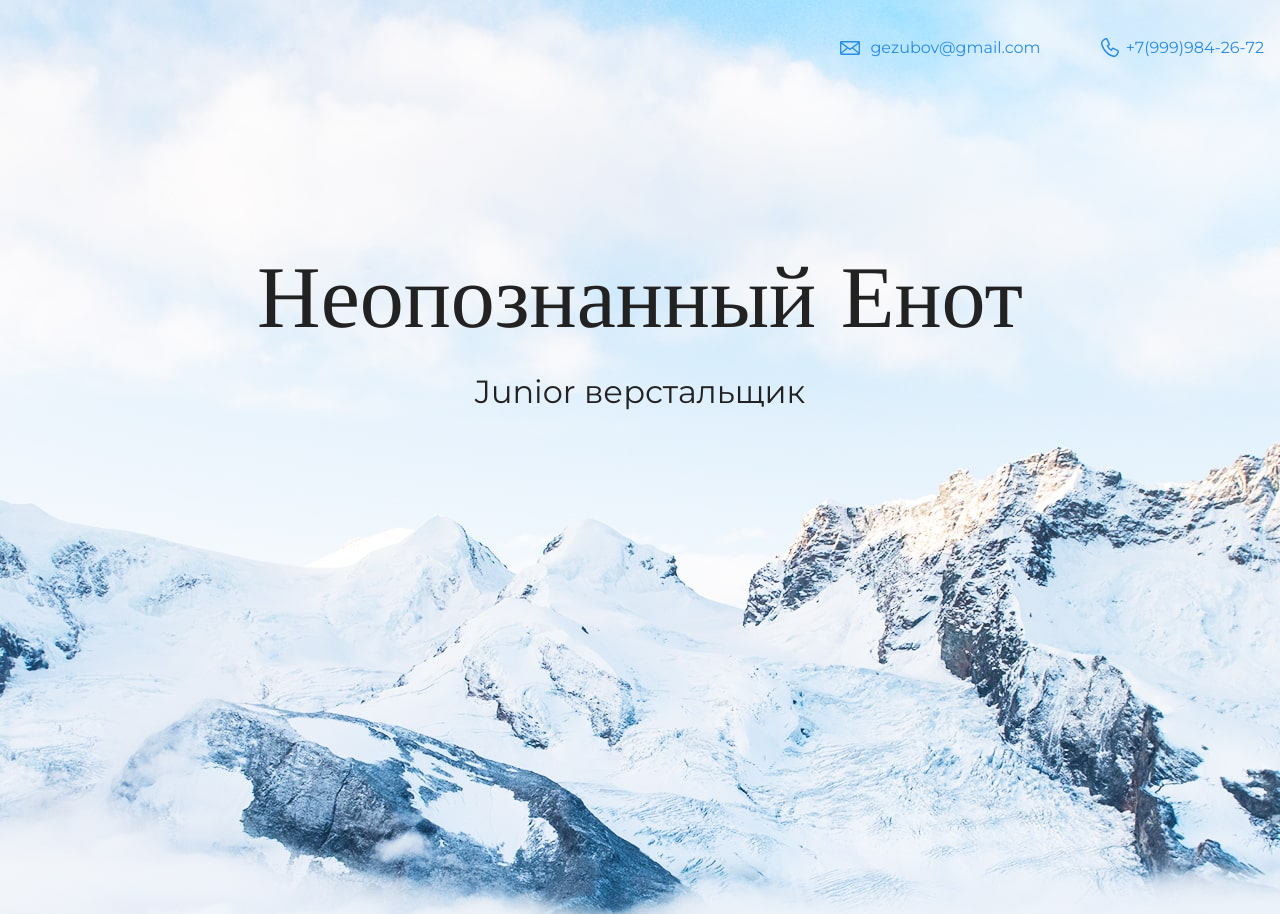
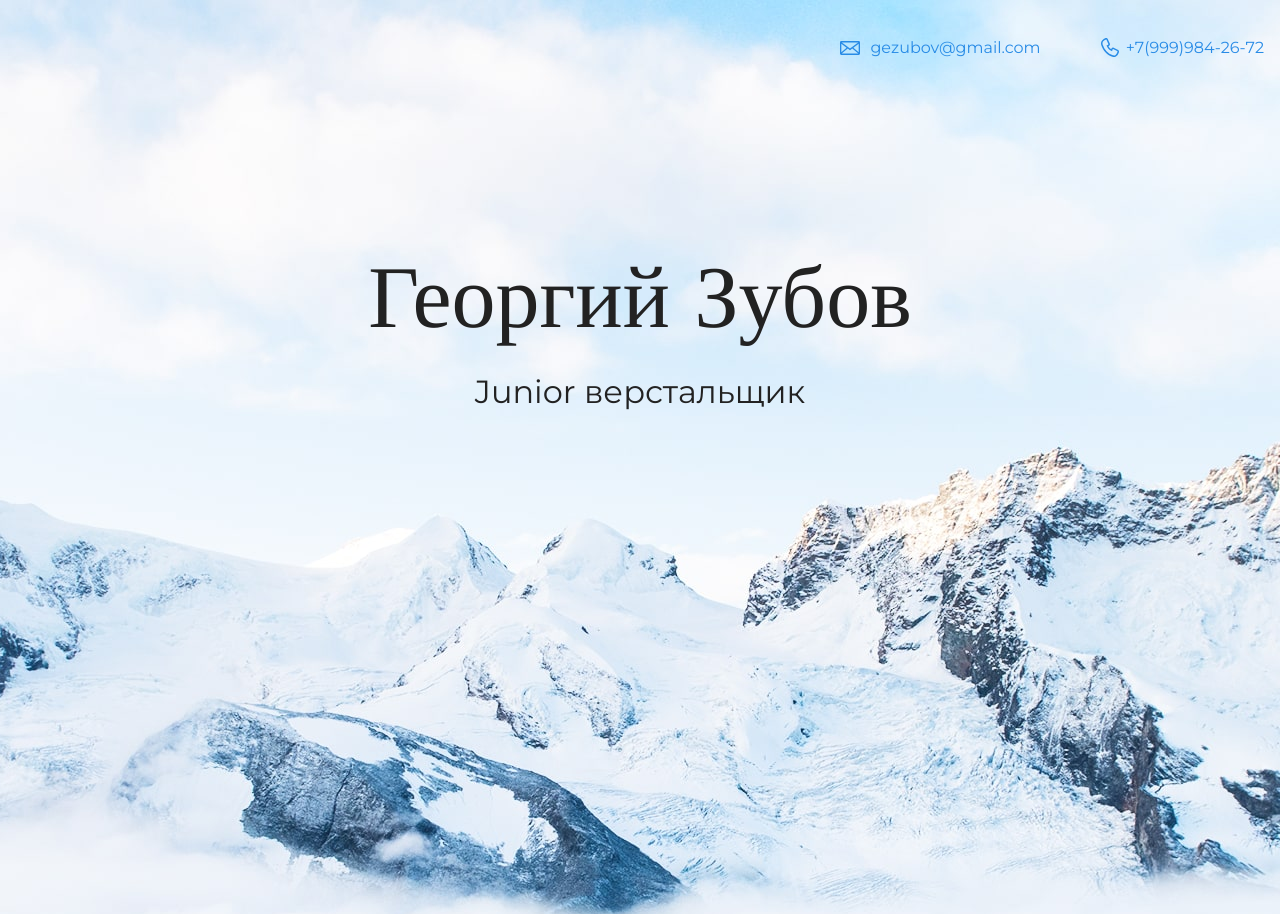
Before and after one commit to Gezubov/my-site-portfolio, a plain HTML site: page index.html in a window 1280 px wide. Shown: the top 914 px of the page. Drawn offline with nearby package versions, Linux system fonts and the light colour scheme.

Commit message:
update html
added my name

```diff
--- a/index.html
+++ b/index.html
@@ -17,7 +17,7 @@
 
     <section class="hero-image">
       <div class="container">
-      <h1 class="heading">Неопознанный Енот</h1>
+      <h1 class="heading">Георгий Зубов</h1>
       <p>Junior верстальщик</p>
       </div>
     </section>
```
